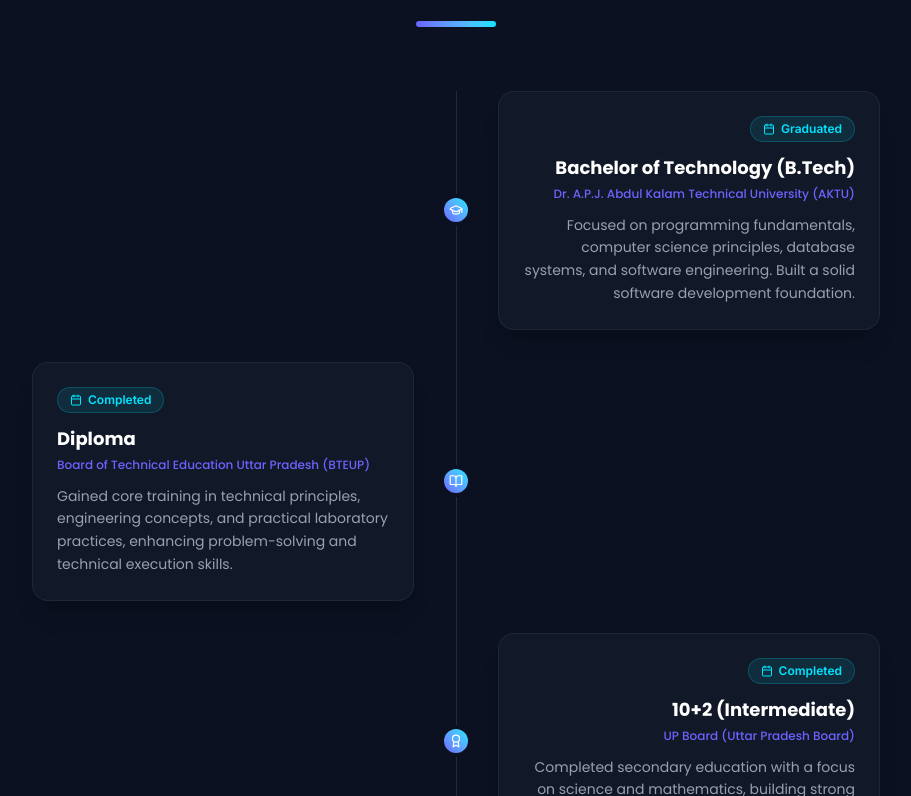
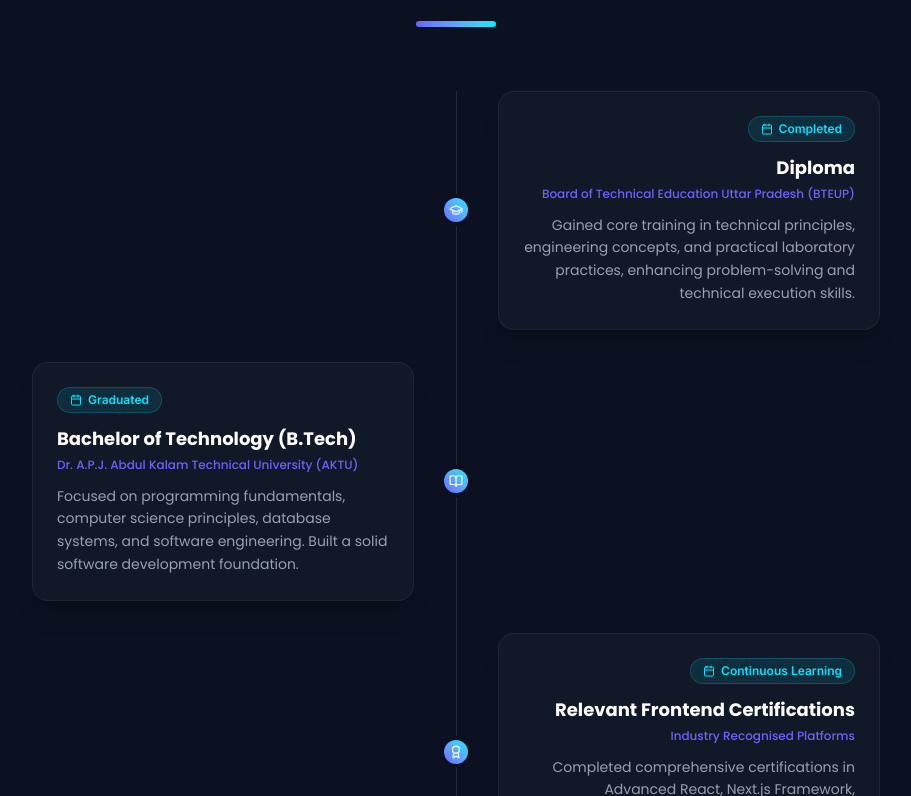
Before and after one commit to arunchakrawarti/portfolio, a Next.js app: page / in a window 1280 px wide. Shown: the part 6784-7580 px from the top of the page, without its empty margins (184-1095 px from the left). Built offline with nearby package versions, Linux system fonts and the light colour scheme.

Commit message:
feat: add portfolio configuration data file with personal info, skills, experience, and projects

```diff
--- a/src/constants/data.js
+++ b/src/constants/data.js
@@ -253,22 +253,16 @@
 
 export const EDUCATION = [
   {
-    degree: "Bachelor of Technology (B.Tech)",
-    institution: "Dr. A.P.J. Abdul Kalam Technical University (AKTU)",
-    duration: "Graduated",
-    description: "Focused on programming fundamentals, computer science principles, database systems, and software engineering. Built a solid software development foundation."
-  },
-  {
     degree: "Diploma",
     institution: "Board of Technical Education Uttar Pradesh (BTEUP)",
     duration: "Completed",
     description: "Gained core training in technical principles, engineering concepts, and practical laboratory practices, enhancing problem-solving and technical execution skills."
   },
   {
-    degree: "10+2 (Intermediate)",
-    institution: "UP Board (Uttar Pradesh Board)",
-    duration: "Completed",
-    description: "Completed secondary education with a focus on science and mathematics, building strong analytical and problem-solving skills."
+    degree: "Bachelor of Technology (B.Tech)",
+    institution: "Dr. A.P.J. Abdul Kalam Technical University (AKTU)",
+    duration: "Graduated",
+    description: "Focused on programming fundamentals, computer science principles, database systems, and software engineering. Built a solid software development foundation."
   },
   {
     degree: "Relevant Frontend Certifications",
```
